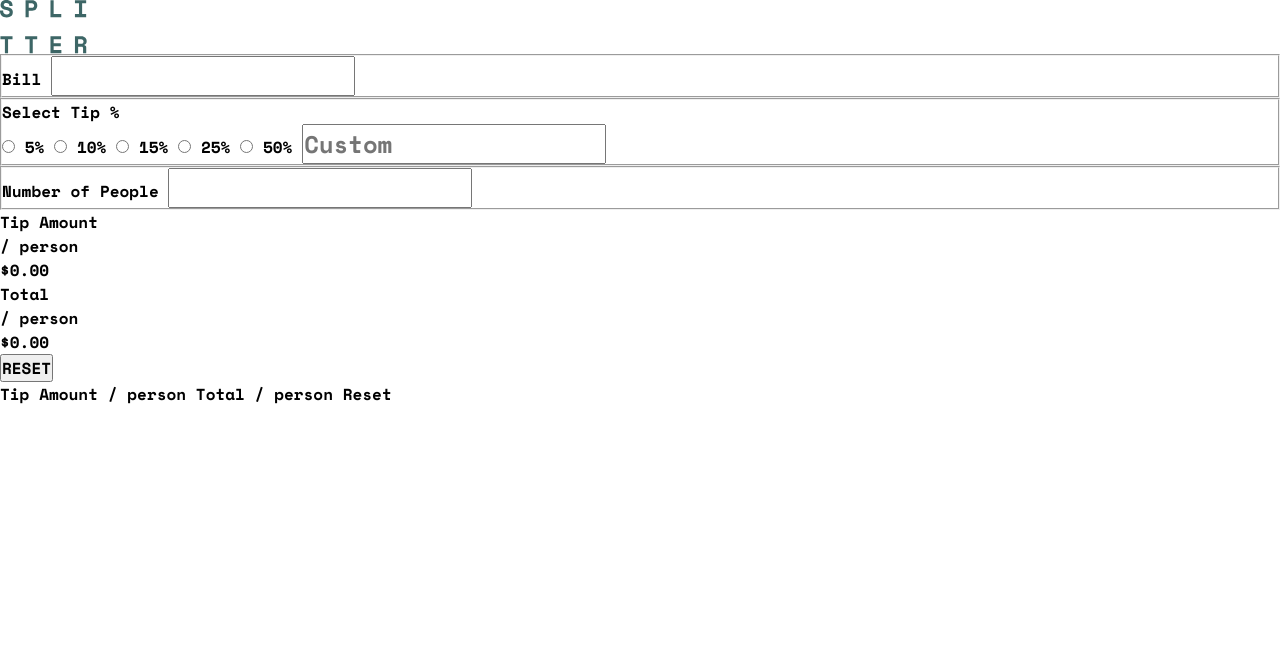
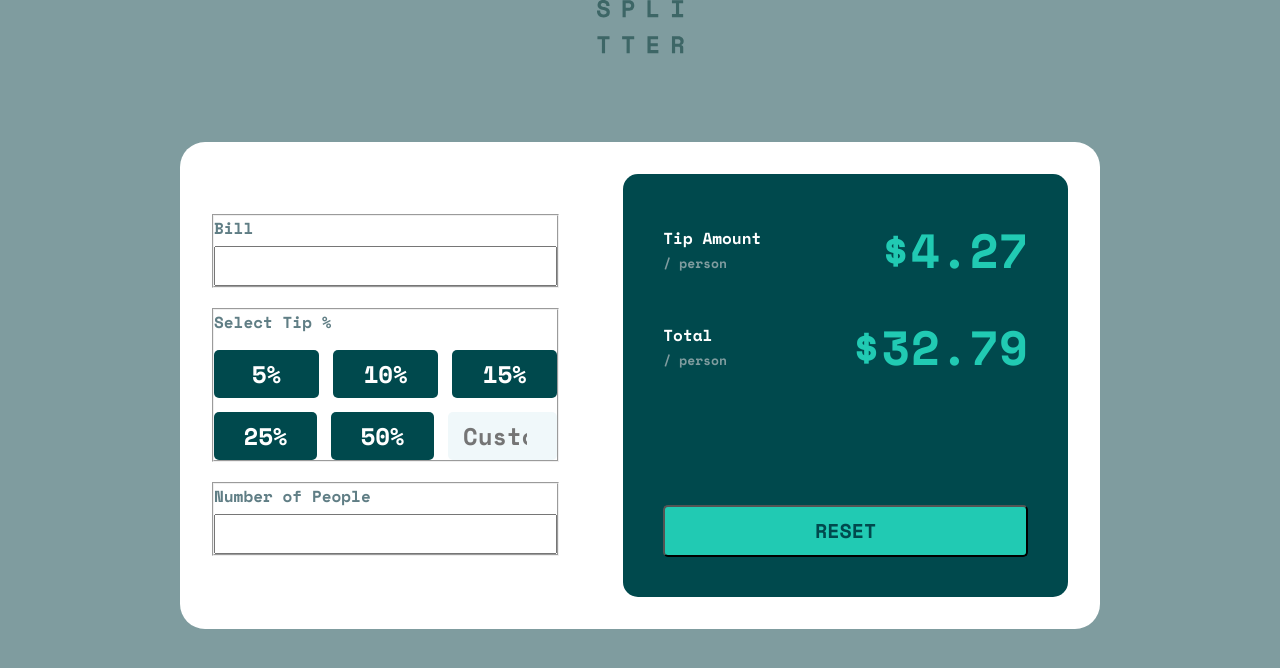
Before and after one commit to Jomagene/Tip-calculator-app, a plain HTML site: page index.html in a window 1280 px wide. Drawn offline with nearby package versions, Linux system fonts and the light colour scheme.

Commit message:
feat(layout): desktop layout

```diff
--- a/index.html
+++ b/index.html
@@ -17,36 +17,48 @@
 
     <title>Frontend Mentor | Tip calculator app</title>
   </head>
-  <body>
+  <body class="flex column items-center">
     <header>
       <img src="./images/logo.svg" alt="Logo splitter" />
     </header>
-    <main>
-      <form action="">
+    <main class="flex items-center">
+      <form class="flex column">
         <fieldset>
           <label for="bill">Bill</label>
           <input type="number" name="bill" id="bill" />
         </fieldset>
         <fieldset>
+          <label class="choice-title">
+            <span>Select Tip %</span>
+          </label>
+          <div class="percent-inputs">
             <div>
-            <span>Select Tip %</span>
-          </div>
-          <div class="percent-inputs">
               <input type="radio" name="percentage" id="five" />
               <label for="five">5%</label>
+            </div>
+            <div>
               <input type="radio" name="percentage" id="ten" />
               <label for="ten">10%</label>
+            </div>
+            <div>
               <input type="radio" name="percentage" id="fifteen" />
               <label for="fifteen">15%</label>
+            </div>
+            <div>
               <input type="radio" name="percentage" id="twenty-five" />
               <label for="twenty-five">25%</label>
+            </div>
+            <div>
               <input type="radio" name="percentage" id="fifty" />
               <label for="fifty">50%</label>
+            </div>
+            <div class="custom">
               <input
                 type="number"
                 name="percentage"
                 id="custom"
                 placeholder="Custom" />
+            </div>
           </div>
         </fieldset>
         <fieldset>
@@ -54,26 +66,26 @@
           <input type="number" name="" id="" />
         </fieldset>
       </form>
-      <section>
-        <div>
-          <div>
+
+      <section class="flex column">
+        <div class="results flex column">
+          <div class="result flex justify-between items-center">
             <div>
               <p>Tip Amount</p>
               <span> / person</span>
             </div>
-            $0.00
+            <h1>$4.27</h1>
           </div>
-          <div>
+          <div class="result flex justify-between items-center">
             <div>
               <p>Total</p>
               <span> / person</span>
             </div>
-            $0.00
+            <h1>$32.79</h1>
           </div>
         </div>
         <button>RESET</button>
       </section>
     </main>
-    Tip Amount / person Total / person Reset
   </body>
 </html>
--- a/styles/partials/_colors.scss
+++ b/styles/partials/_colors.scss
@@ -1,6 +1,16 @@
-$very-dark-cyan: hsl(183, 100%, 15%);
-$dark-grayish-cyan: hsl(186, 14%, 43%);
-$grayish-cyan: hsl(184, 14%, 56%);
-$light-grayish-cyan: hsl(185, 41%, 84%);
-$very-light-grayish-cyan: hsl(189, 41%, 97%);
-$white: hsl(0, 0%, 100%);
+$very-dark-cyan: hsl(183, 100%, 15%); // #00474B
+$dark-grayish-cyan: hsl(186, 14%, 43%); // #5E7A7D
+$grayish-cyan: hsl(184, 14%, 56%); // #7F9D9F
+$light-grayish-cyan: hsl(185, 41%, 84%); // #C5E4E7
+$very-light-grayish-cyan: hsl(189, 41%, 97%); // #F3F9FA
+$white: hsl(0, 0%, 100%); // #FFFFFF
+
+$soft-cyan: hsl(186, 38%, 78%); // #C5E4E7
+$muted-teal: hsl(187, 18%, 40%); // #547878
+$deep-teal: hsl(186, 27%, 32%); // #3D6666
+$light-muted-cyan: hsl(187, 26%, 67%); // #9EBBBD
+$medium-muted-cyan: hsl(187, 20%, 55%); // #7F9D9F
+$off-white-cyan: hsl(187, 47%, 96%); // #F3F9FA
+$slate-teal: hsl(191, 16%, 45%); // #5E7A7D
+$strong-cyan: hsl(172, 72%, 46%); // #26C2AE
+$darkest-cyan: hsl(182, 100%, 14%); // #00474B
--- a/styles/partials/_fonts.scss
+++ b/styles/partials/_fonts.scss
@@ -1,9 +1,102 @@
-@use "./colors" as *;
+@use './colors' as *;
 
 body {
-  font-family: "Space Mono", monospace;
+  font-family: 'Space Mono', monospace;
   font-weight: 700;
-  input {
-    font-size: 1.5rem;
+  background-color: $grayish-cyan;
+  gap: 87.86px;
+}
+
+main {
+  background-color: $white;
+  border-radius: 25px;
+  max-width: 920px;
+  padding: 32px;
+  gap: 48px;
+}
+
+form {
+  flex: 1;
+  padding: 1rem 1rem 1rem 0;
+  gap: 20px;
+
+  fieldset {
+    display: flex;
+    flex-direction: column;
+    gap: 6px;
+  }
+  .choice-title {
+    padding-bottom: 10px;
+  }
+  .percent-inputs {
+    display: flex;
+    gap: 14px;
+    flex-wrap: wrap;
+    input[type='radio'] {
+      display: none;
+    }
+    input[placeholder='Custom'] {
+      width: 100%;
+      background: none;
+      border: none;
+    }
+
+    .custom {
+      background-color: $off-white-cyan;
+      color: $muted-teal;
+      padding: 0 15px;
+    }
+
+    div {
+      flex: 1;
+      min-width: 30%;
+      background-color: $very-dark-cyan;
+      height: 3rem;
+      display: flex;
+      align-items: center;
+      justify-content: center;
+      border-radius: 5px;
+      font-size: 24px;
+    }
+    label {
+      color: $white;
+    }
+  }
+
+  label {
+    color: $slate-teal;
   }
 }
+section {
+  flex: 1.05;
+  background-color: $very-dark-cyan;
+  border-radius: 15px;
+  padding: 40px;
+  gap: 122px;
+
+  .results {
+    gap: 25px;
+    p {
+      color: white;
+    }
+    span {
+      font-size: 13px;
+      color: $grayish-cyan;
+    }
+    h1 {
+      font-size: 3rem;
+      color: $strong-cyan;
+    }
+  }
+}
+button {
+  width: 100%;
+  font-size: 20px;
+  padding: 9px;
+  background-color: $strong-cyan;
+  color: $very-dark-cyan;
+  border-radius: 5px;
+}
+input {
+  font-size: 1.5rem;
+}
```
Also changed, not shown: styles/style.css. Lines whose indentation alone changed are shown as unchanged.
